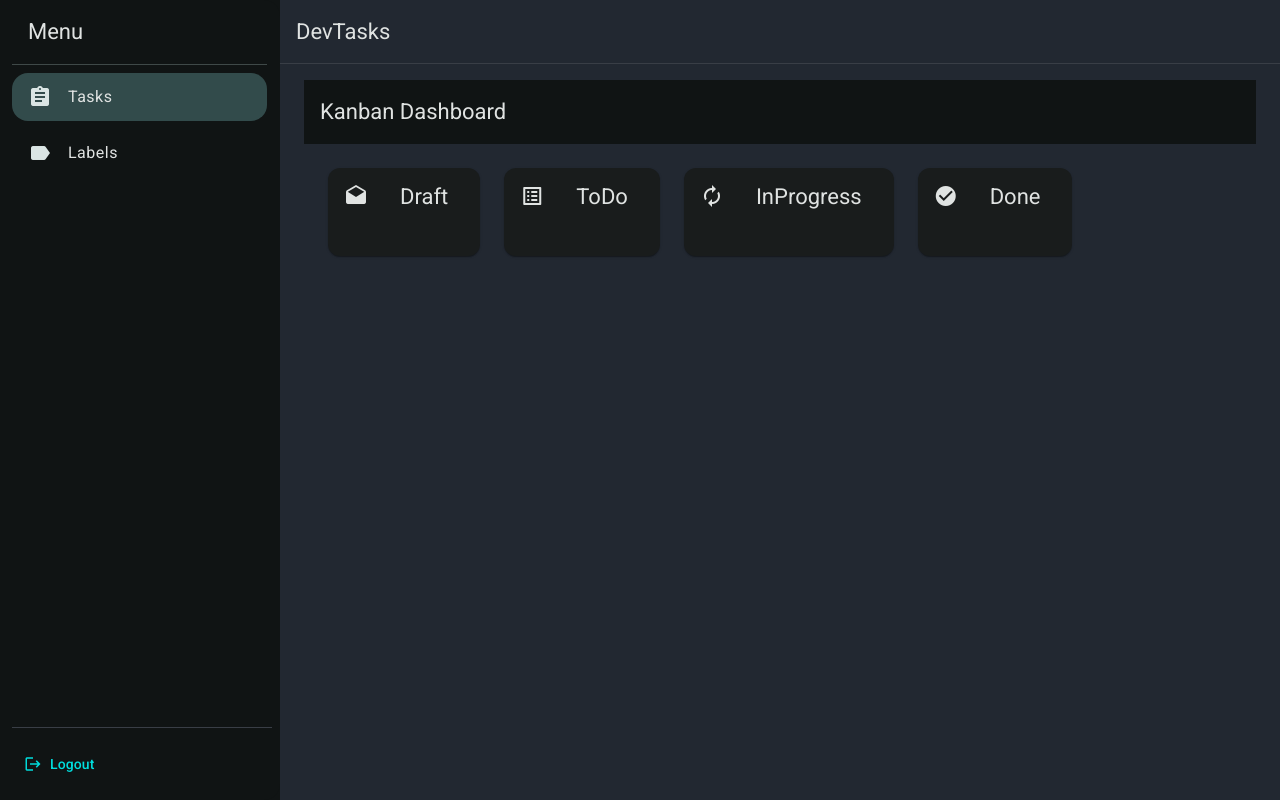
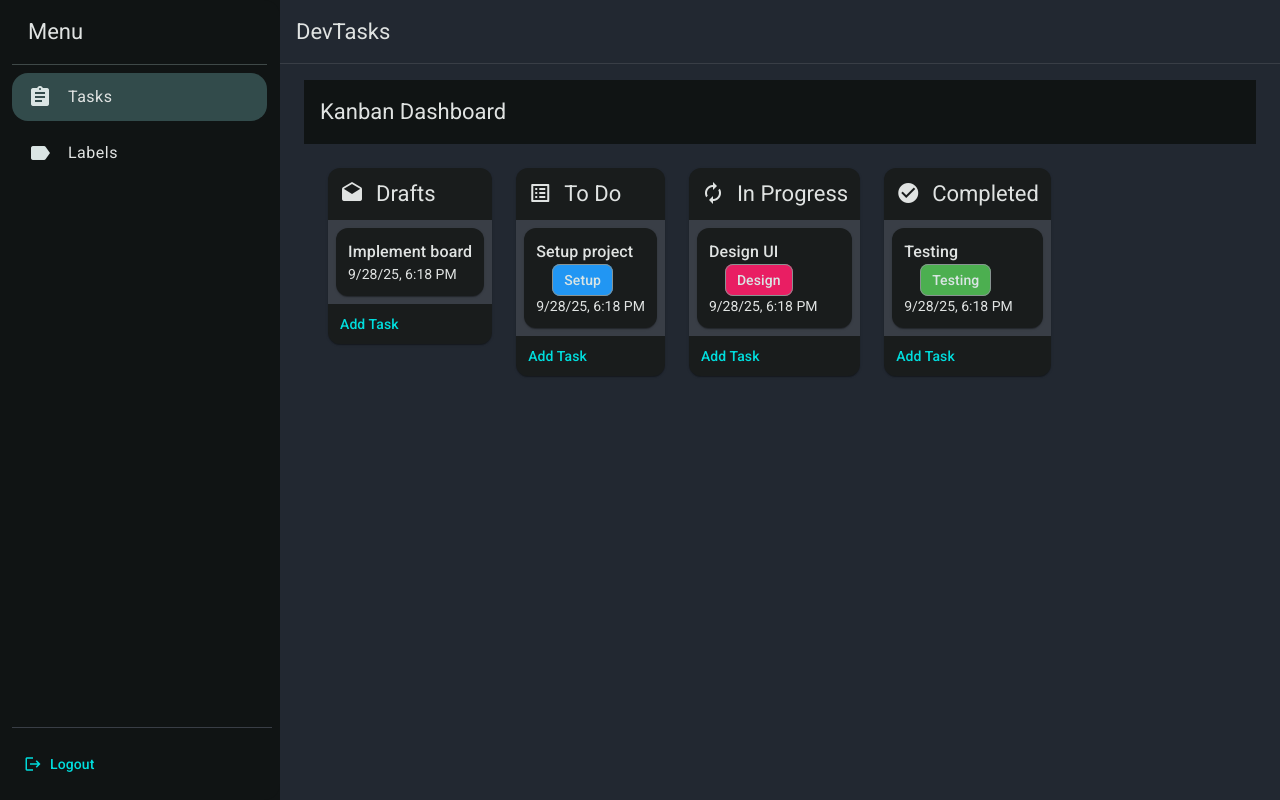
Before and after one commit to DlopezS98/ng-devtasks, an Angular app: page /login in a window 1280 px wide. Both pictures are taken after typing "name@example.com", "Sample123" into the empty fields and a click on the button "Login". Built offline with nearby package versions, Linux system fonts and the light colour scheme.

Commit message:
feat: enhance KanbanColumn component with task display and styling improvements

```diff
--- a/src/app/pages/dashboard/tasks/components/kanban-column/kanban-column.component.html
+++ b/src/app/pages/dashboard/tasks/components/kanban-column/kanban-column.component.html
@@ -1,14 +1,15 @@
-<mat-card class="kanban-column">
-  <mat-card-header>
-    <div mat-card-avatar><mat-icon>{{ icon() }}</mat-icon></div>
-    <mat-card-title>{{ status() }}</mat-card-title>
+<mat-card>
+  <mat-card-header class="kanban-column-header">
+    <div class="kanban-column-icon">
+      <mat-icon>{{ icon() }}</mat-icon>
+    </div>
+    <mat-card-title>{{ title() }}</mat-card-title>
   </mat-card-header>
+  <mat-card-content class="kanban-column-content">
+    @for (task of tasks; track task) {
+    <mat-card class="kanban-task">
+      <mat-card-subtitle>{{ task.title }}</mat-card-subtitle>
       <mat-card-content>
-    <!-- @for (task of tasksByStatus[status]; track task) {
-      <mat-card class="kanban-task">
-        <mat-card-title>{{ task.title }}</mat-card-title>
-        <mat-card-content>
-          <p>{{ task.description }}</p>
         <div class="labels">
           <mat-chip-list>
             @for (label of task.labels; track label) {
@@ -18,8 +19,12 @@
         </div>
       </mat-card-content>
       <mat-card-footer>
-          <span>Priority: {{ task.priority }}</span>
+        <span>{{ task.createdAt || task.updatedAt | date: 'short' }}</span>
       </mat-card-footer>
     </mat-card>
-    } -->
+    }
   </mat-card-content>
+  <mat-card-footer>
+    <button mat-button color="primary">Add Task</button>
+  </mat-card-footer>
+</mat-card>
--- a/src/app/pages/dashboard/tasks/components/kanban-column/kanban-column.component.scss
+++ b/src/app/pages/dashboard/tasks/components/kanban-column/kanban-column.component.scss
@@ -0,0 +1,22 @@
+.kanban-column-header {
+  display: flex;
+  align-items: center;
+  justify-content: start;
+  padding: none;
+  flex-direction: row-reverse;
+  gap: 12px;
+  padding: 12px;
+
+  .kanban-column-icon {
+    font-size: 24px;
+  }
+}
+
+.kanban-column-content {
+  background-color: #393e46;
+  padding: 8px;
+}
+
+.kanban-task {
+  padding: 12px;
+}
--- a/src/app/pages/dashboard/tasks/components/kanban-column/kanban-column.component.ts
+++ b/src/app/pages/dashboard/tasks/components/kanban-column/kanban-column.component.ts
@@ -1,21 +1,39 @@
-import { Component, input, InputSignal, computed } from '@angular/core';
+import { Component, input, InputSignal, computed, effect, CUSTOM_ELEMENTS_SCHEMA } from '@angular/core';
 import { MatCardModule } from '@angular/material/card';
-import { TaskStatus } from '../../../../../shared/models/task.model';
+import { TaskResponseDto, TaskStatus } from '../../../../../shared/models/task.model';
 import { MatIconModule } from '@angular/material/icon';
+import { KanbanService } from '../../../../../shared/services/kanban.service';
+import { MatChipsModule } from '@angular/material/chips';
+import { CommonModule } from '@angular/common';
+import { MatButtonModule } from '@angular/material/button';
 
 @Component({
   selector: 'app-kanban-column',
-  imports: [MatCardModule, MatIconModule],
+  imports: [MatCardModule, MatIconModule, MatChipsModule, CommonModule, MatButtonModule],
+  schemas: [CUSTOM_ELEMENTS_SCHEMA],
   templateUrl: './kanban-column.component.html',
-  styleUrls: ['./kanban-column.component.scss']
+  styleUrls: ['./kanban-column.component.scss'],
 })
 export class KanbanColumnComponent {
   status: InputSignal<TaskStatus> = input.required();
-  private iconsMap = {
+  private readonly taskTitle = {
+    [TaskStatus.Draft]: 'Drafts',
+    [TaskStatus.ToDo]: 'To Do',
+    [TaskStatus.InProgress]: 'In Progress',
+    [TaskStatus.Done]: 'Completed',
+  };
+  private readonly iconsMap = {
     [TaskStatus.Draft]: 'drafts',
     [TaskStatus.ToDo]: 'list_alt',
     [TaskStatus.InProgress]: 'autorenew',
-    [TaskStatus.Done]: 'check_circle'
+    [TaskStatus.Done]: 'check_circle',
+  };
+  icon = computed(() => this.iconsMap[this.status()]);
+  title = computed(() => this.taskTitle[this.status()]);
+  tasks: TaskResponseDto[] = [];
+  constructor(private kanbanService: KanbanService) {
+    effect(() => {
+      this.tasks = this.kanbanService.getTasksByStatus(this.status());
+    });
   }
-  icon = computed(() => this.iconsMap[this.status()]);
 }
```
Lines whose indentation alone changed are shown as unchanged.
